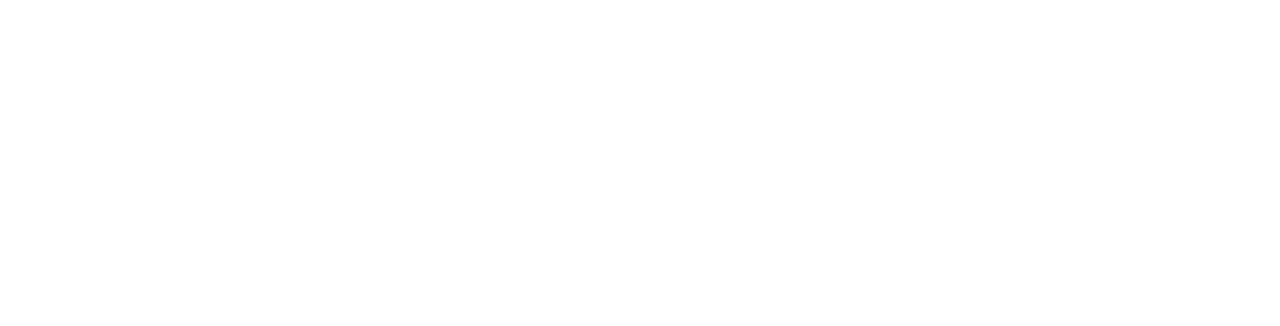
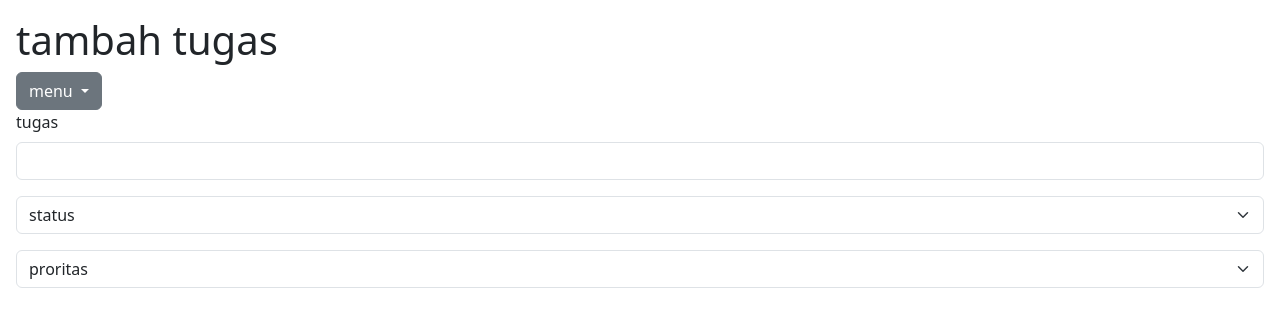
Before and after one commit to svia435/ujikom2025, a plain HTML site: page tambah.html in a window 1280 px wide. Drawn offline with nearby package versions, Linux system fonts and the light colour scheme.

Commit message:
update tambah.html

```diff
--- a/tambah.html
+++ b/tambah.html
@@ -10,3 +10,37 @@
    <script src="https://code.jquery.com/jquery-3.7.1.min.js" integrity="sha256-/JqT3SQfawRcv/BIHPThkBvs0OEvtFFmqPF/lYI/Cxo=" crossorigin="anonymous"></script>
 
   <script src="https://cdn.jsdelivr.net/npm/bootstrap@5.3.2/dist/js/bootstrap.bundle.min.js" integrity="sha384-C6RzsynM9kWDrMNeT87bh95OGNyZPhcTNXj1NW7RuBCsyN/o0jlpcV8Qyq46cDfL" crossorigin="anonymous"></script>
+</head>
+
+<body class="m-3">
+  <h1>tambah tugas</h1>
+  <div class="dropdown">
+  <button class="btn btn-secondary dropdown-toggle" type="button" data-bs-toggle="dropdown" aria-expanded="fanjusllse">
+    menu
+  </button>
+  <ul class="dropdown-menu dropdown-menu-dark">
+    <li><a class="dropdown-item active" href="index.html">back</a></li>
+</div
+
+  <form class="mb-3">
+    <div class="mb-3">
+      <label class="form-label">tugas</label>
+      <input type="text" class="form-control" id="input-tugas" required>
+    </div>
+    <div class="mb-3">
+      <select class="form-select" aria-label="Default select example" id="input-status">
+    <option selected>status</option>
+    <option value="selesai">selesai</option>
+    <option value="sedang dikerjakan">dikerjakan</option>
+    <option value="belum selesai">belum</option>
+  </select>
+    </div>
+    <form class="mb-3">
+ <div class="mb-3">
+     <select class="form-select" aria-label="Default select example" id="input-prioritas">
+  <option selected>proritas</option>
+  <option value="tinggi🔴">tinggi</option>
+  <option value="sedang🟠">sedang</option>
+  <option value="rendah🔵">rendah</option>
+</select>
+</div>
```
